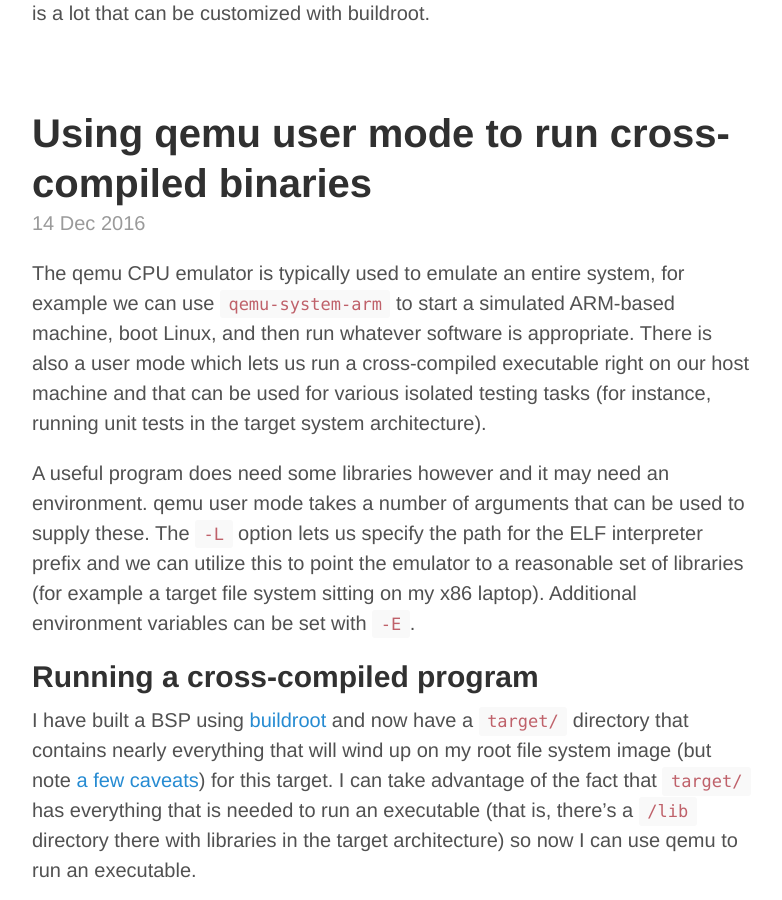
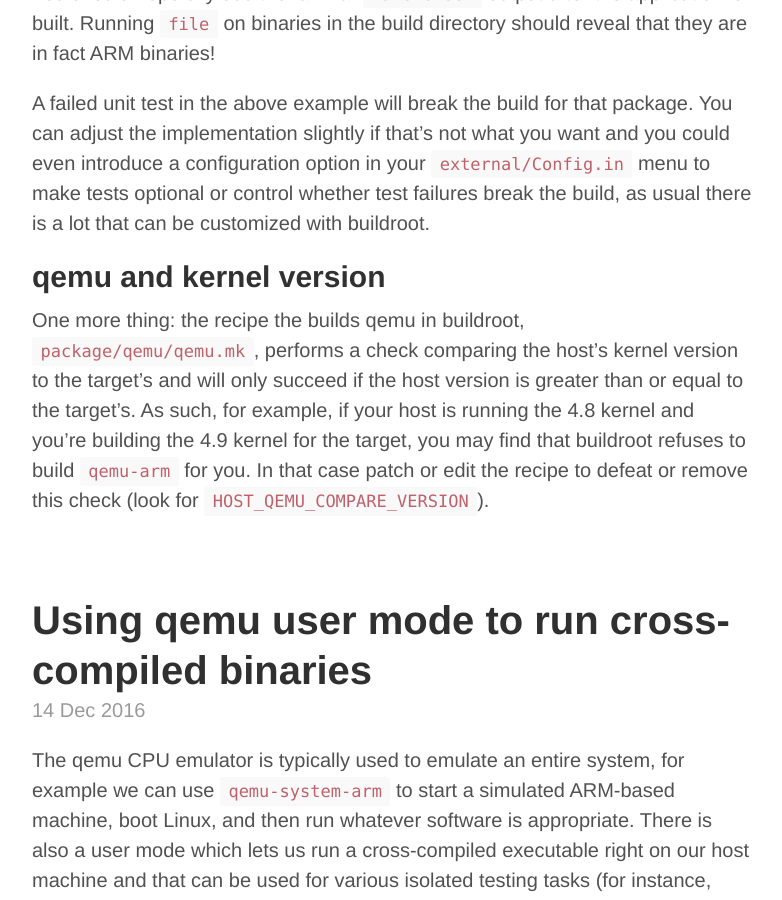
Before and after one commit to yurovsky/yurovsky.github.io, a Jekyll site: the page built from index.html, in a window 1280 px wide and 900 px high, scrolled down 4006 px. Shown: the whole window, without its empty margins (248-1030 px from the left). Built offline with Jekyll 4.4.1, drawn with Linux system fonts in a browser that asks for light colours; the list of posts is cut into pages by our own code; comment, search, counter and statistics services are not loaded; some of the changed text lies outside the part shown.

Commit message:
add more notes

```diff
--- a/_posts/2017-01-20-qemu-unit-tests.md
+++ b/_posts/2017-01-20-qemu-unit-tests.md
@@ -65,6 +65,14 @@
 
 ## Making sure qemu-arm is available
 
+Enable qemu from the `Host Utilities` menu.  Specifically you want to turn on:
+
+* host qemu
+* Enable Linux user-land emulation
+
+You don't need "Enable system emulation" unless you want to use qemu's machine
+emulator mode.
+
 Packages needing this qemu-based test infrastructure simply need to select
 `BR2_PACKAGE_HOST_QEMU` as a dependency in their `Config.in`. For example,
 
@@ -112,3 +120,12 @@
 could even introduce a configuration option in your `external/Config.in` menu
 to make tests optional or control whether test failures break the build, as
 usual there is a lot that can be customized with buildroot.
+
+## qemu and kernel version
+
+One more thing: the recipe the builds qemu in buildroot, `package/qemu/qemu.mk`, performs a check comparing the host's kernel version to the target's and will
+only succeed if the host version is greater than or equal to the target's. As
+such, for example, if your host is running the 4.8 kernel and you're building
+the 4.9 kernel for the target, you may find that buildroot refuses to build
+`qemu-arm` for you.  In that case patch or edit the recipe to defeat or remove
+this check (look for `HOST_QEMU_COMPARE_VERSION`).
```
